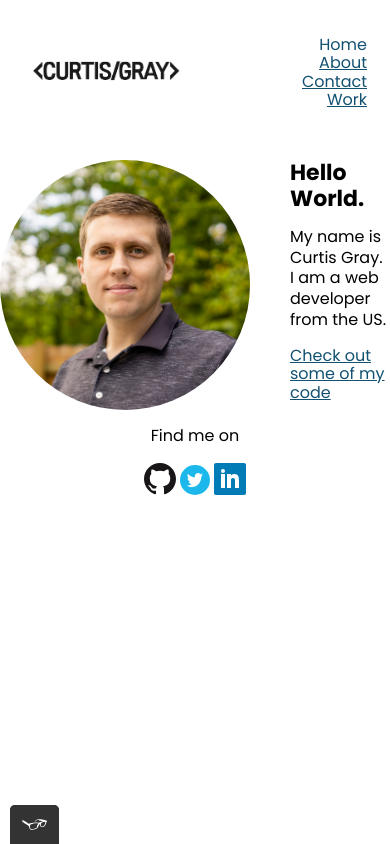
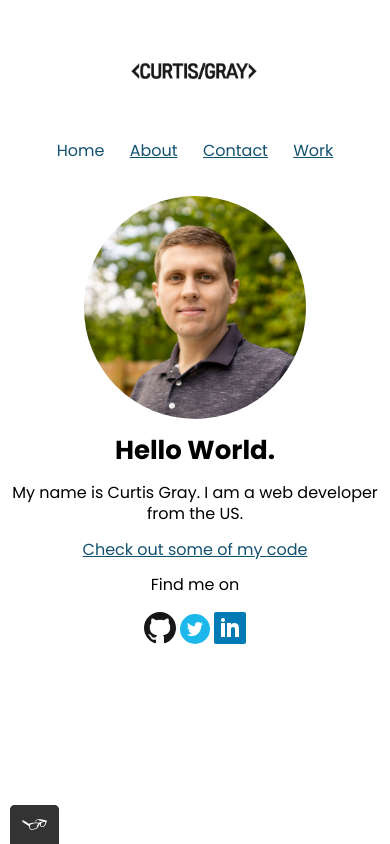
Before and after one commit to curtisgry/portfolio-website, a plain HTML site: page index.html in a window 390 px wide. Drawn offline with nearby package versions, Linux system fonts and the light colour scheme.

Commit message:
update styles for mobile screen size

```diff
--- a/css/style.production.css
+++ b/css/style.production.css
@@ -4,13 +4,6 @@
 * Autoprefixer: v10.3.1
 * Browsers: last 4 version
 */
-
-/* Variables */
-
-:root {
-    /* Colors */
-}
-
 
 /* Base CSS styles */
 * {
@@ -107,6 +100,7 @@ button:focus,
 /* Navigation */
 .navigation-list {
     list-style-type: none;
+    padding: 0;
 }
 
 .navigation-list li {
@@ -416,13 +410,53 @@ button:focus,
 /* Media queries */
 
 @media all and (max-width: 500px) {
+    /* Header */
+    .page-header {
+        -webkit-box-orient: vertical;
+        -webkit-box-direction: normal;
+            -ms-flex-direction: column;
+                flex-direction: column;
+        width: 100%;
+    }
+    .page-header__item {
+        -ms-flex-preferred-size: 100%;
+            flex-basis: 100%;
+    }
+    .logo-image {
+        width: 150px;
+    }
+    /* Navigation */
+    .navigation-list li {
+        margin: 0;
+    }
+    .navigation-list li:not(:first-child) {
+        margin-left: 15px;
+    }
+     /* Work page */
     .grid {
         -ms-grid-columns: 1fr;
         grid-template-columns: 1fr;
     }
+    /* Home page */
+    .profile {
+        width: 95%;
+        text-align: center;
+    }
+    .profile__portrait {
+        float: none;
+        width: 60%;
+        display: block;
+        margin: 0 auto;
+    }
+    /* About page */
+    .about-section {
+        width: 90%;
+        margin: 0 auto;
+    }
 }
 
 @media all and (min-width: 500px) and (max-width: 750px) {
+    /* Work page */
     .grid {
         -ms-grid-columns: 1fr 20px 1fr;
         grid-template-columns: 1fr 1fr;
@@ -430,6 +464,7 @@ button:focus,
 }
 
 @media all and (max-width: 750px) {
+    /* Work page */
     .grid {
         grid-gap: 10px;
     }
@@ -437,7 +472,11 @@ button:focus,
         grid-column: auto / auto;
         grid-row: auto / auto;
     }
+    /* General */
     h1 {
+        font-size: 26px;
+    }
+    h2 {
         font-size: 22px;
     }
 }
--- a/css/styles.css
+++ b/css/styles.css
@@ -91,6 +91,7 @@ button:focus,
 /* Navigation */
 .navigation-list {
     list-style-type: none;
+    padding: 0;
 }
 
 .navigation-list li {
@@ -319,18 +320,55 @@ button:focus,
 /* Media queries */
 
 @media all and (max-width: 500px) {
+    /* Header */
+    .page-header {
+        flex-direction: column;
+        width: 100%;
+    }
+    .page-header__item {
+        flex-basis: 100%;
+    }
+    .logo-image {
+        width: 150px;
+    }
+    /* Navigation */
+    .navigation-list li {
+        margin: 0;
+    }
+    .navigation-list li:not(:first-child) {
+        margin-left: 15px;
+    }
+     /* Work page */
     .grid {
         grid-template-columns: 1fr;
+    }
+    /* Home page */
+    .profile {
+        width: 95%;
+        text-align: center;
+    }
+    .profile__portrait {
+        float: none;
+        width: 60%;
+        display: block;
+        margin: 0 auto;
+    }
+    /* About page */
+    .about-section {
+        width: 90%;
+        margin: 0 auto;
     }
 }
 
 @media all and (min-width: 500px) and (max-width: 750px) {
+    /* Work page */
     .grid {
         grid-template-columns: 1fr 1fr;
     }
 }
 
 @media all and (max-width: 750px) {
+    /* Work page */
     .grid {
         grid-gap: 10px;
     }
@@ -338,7 +376,11 @@ button:focus,
         grid-column: auto / auto;
         grid-row: auto / auto;
     }
+    /* General */
     h1 {
+        font-size: 26px;
+    }
+    h2 {
         font-size: 22px;
     }
 }
```
